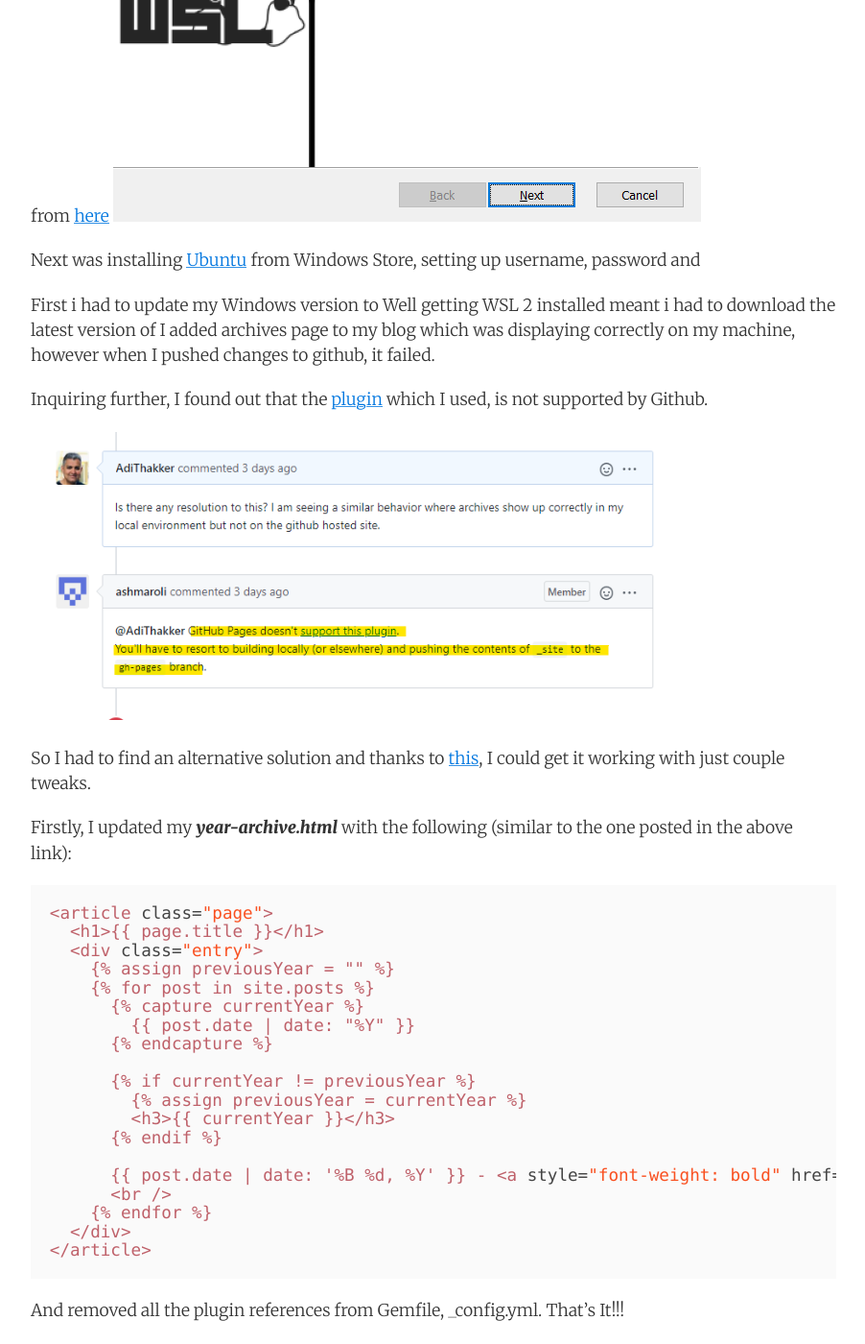
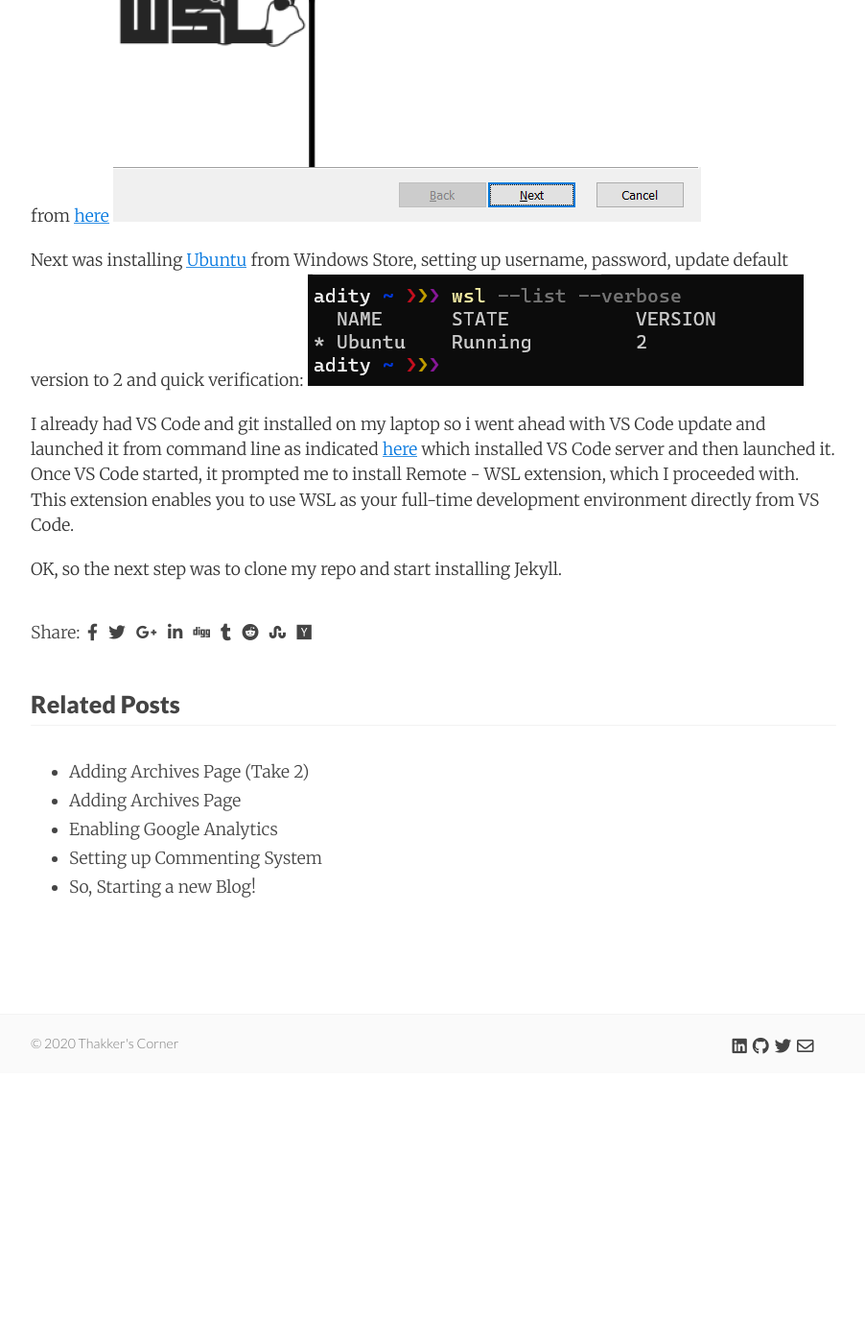
Before and after one commit to AdiThakker/AdiThakker.github.io, a Jekyll site: the page built from _posts/2020-06-10-Setting-up-WSL2.md, in a window 1280 px wide and 1400 px high, scrolled down 1273 px. Shown: the whole window at 96% size, without its empty margins (188-1090 px from the left). Built offline with Jekyll 4.4.1, drawn with Linux system fonts in a browser that asks for light colours; nearby versions of some CDN libraries; comment, search, counter and statistics services are not loaded; after the commit the page ends 2391 px from its top, so only the background shows below that; some of the changed text lies outside the part shown.

Commit message:
more update to the WSL 2 post

```diff
--- a/_posts/2020-06-10-Setting-up-WSL2.md
+++ b/_posts/2020-06-10-Setting-up-WSL2.md
@@ -29,42 +29,9 @@
 After the restart, when I tried to set WSL default version to 2, I got a message stating ***WSL 2 requires an update to its kernel component***, so I proceeded with the update as shown below by downloading it from [here](https://docs.microsoft.com/en-us/windows/wsl/wsl2-kernel)
 ![Setup]({{site.url}}/images/WSL-kernel.png)
 
-Next was installing [Ubuntu](https://www.microsoft.com/en-us/p/ubuntu/9nblggh4msv6?activetab=pivot:overviewtab) from Windows Store, setting up username, password and
+Next was installing [Ubuntu](https://www.microsoft.com/en-us/p/ubuntu/9nblggh4msv6?activetab=pivot:overviewtab) from Windows Store, setting up username, password, update default version to 2 and quick verification:
+![Setup]({{site.url}}/images/WSL-verify.png)
 
+I already had VS Code and git installed on my laptop so i went ahead with VS Code update and launched it from command line as indicated [here](https://docs.microsoft.com/en-us/windows/wsl/tutorials/wsl-vscode) which installed VS Code server and then launched it. Once VS Code started, it prompted me to install Remote - WSL extension, which I proceeded with. This extension enables you to use WSL as your full-time development environment directly from VS Code.
 
-
-First i had to update my Windows version to Well getting WSL 2 installed meant i had to download the latest version of  I added archives page to my blog which was displaying correctly on my machine, however when I pushed changes to github, it failed.
-
-Inquiring further, I found out that the [plugin](https://jekyll.github.io/jekyll-archives/) which I used, is not supported by Github.
-
-![Setup]({{site.url}}/images/Installing-archives-setup-2.png){:height="300px" width="800px"}
-
-So I had to find an alternative solution and thanks to [this](https://dinobansigan.com/posts/adding-archive-page-to-jekyllnow-blog), I could get it working with just couple tweaks.
-
-Firstly, I updated my ***year-archive.html*** with the following (similar to the one posted in the above link):
-
- {% raw %}
- ~~~html
-<article class="page">
-  <h1>{{ page.title }}</h1>
-  <div class="entry">
-    {% assign previousYear = "" %}
-    {% for post in site.posts %}
-      {% capture currentYear %}
-        {{ post.date | date: "%Y" }}
-      {% endcapture %}
-
-      {% if currentYear != previousYear %}
-        {% assign previousYear = currentYear %}
-        <h3>{{ currentYear }}</h3>
-      {% endif %}
-
-      {{ post.date | date: '%B %d, %Y' }} - <a style="font-weight: bold" href="{{ post.url }}">{{ post.title }}</a>
-      <br />
-    {% endfor %}
-  </div>
-</article>
-~~~
-{% endraw %}
-
-And removed all the plugin references from Gemfile, _config.yml. That's It!!!
+OK, so the next step was to clone my repo and start installing Jekyll.
```
Also changed, not shown: other parts of _posts/2020-06-10-Setting-up-WSL2.md (+1 -1 lines), images/wsl-verify.png (added).
